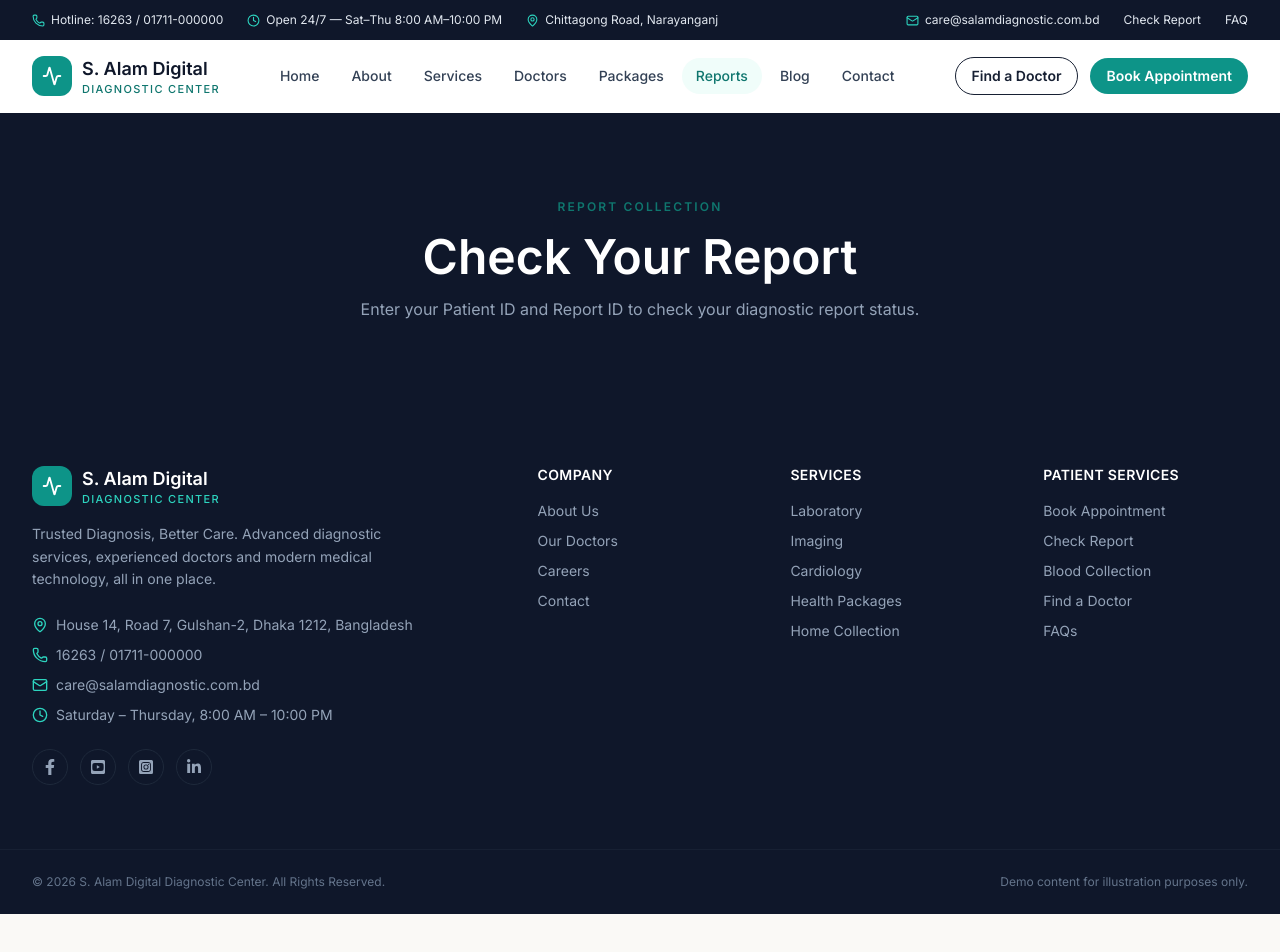
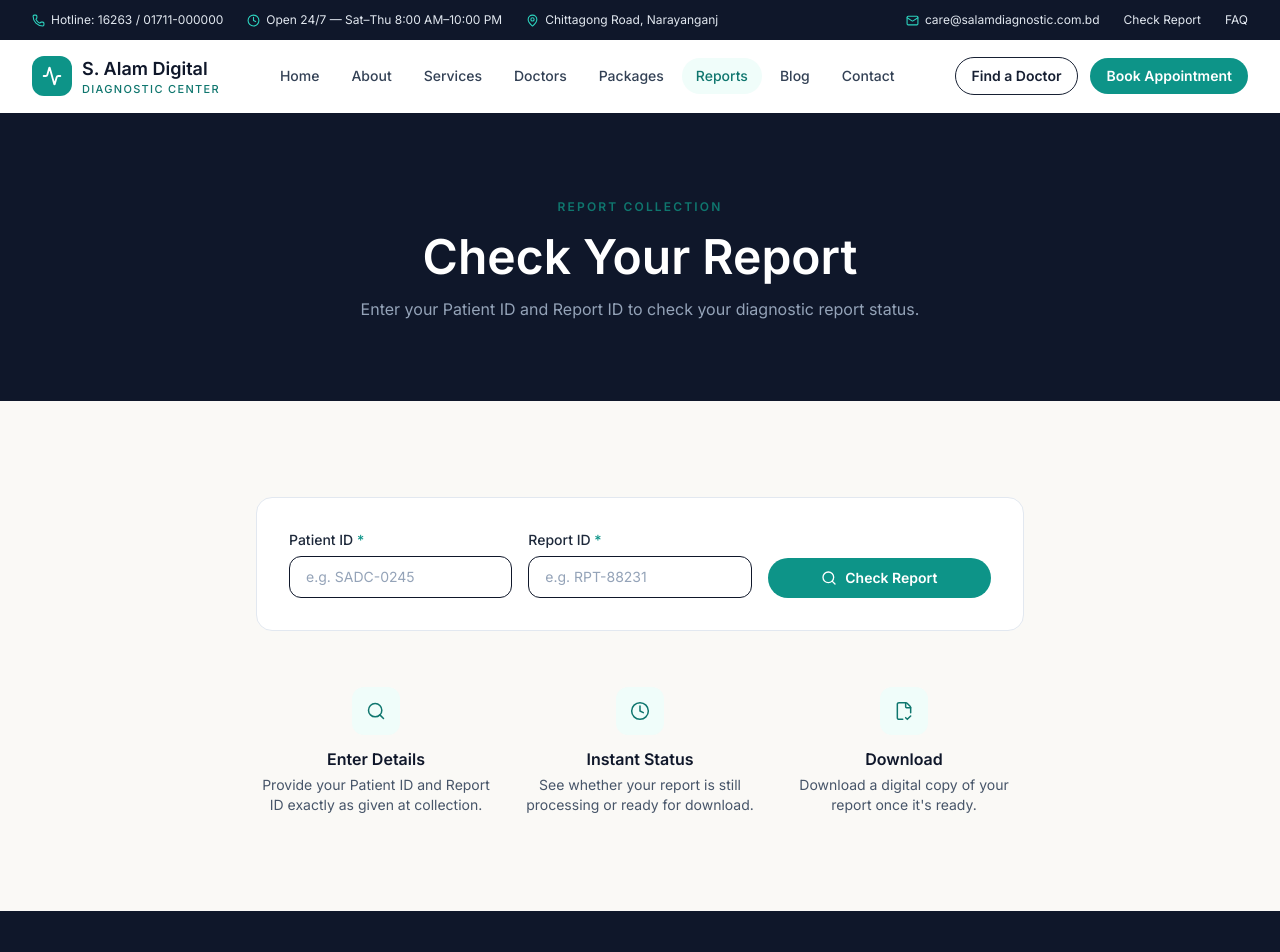
Before and after one commit to Mostofa-zaman/Diognostic, a Next.js app: page /reports in a window 1280 px wide. Shown: the top 952 px of the page. Before the commit the page ends 914 px from the top, so only its background shows below. Built offline with nearby package versions, Linux system fonts and the light colour scheme.

Commit message:
feat(common/ReportCheckerID.jsx): complete report checker section with workflow steps

```diff
--- a/src/app/(pages)/reports/page.jsx
+++ b/src/app/(pages)/reports/page.jsx
@@ -1,3 +1,4 @@
+import ReportCheckerID from "@/components/reportsPage/ReportCheckerID";
 import ReportCollection from "@/components/reportsPage/ReportCollection";
 
 
@@ -5,6 +6,7 @@ export default function ReportsPage() {
   return (
     <>
     <ReportCollection/>
+    <ReportCheckerID/>
     </>
 
   )
--- a/src/components/reportsPage/ReportCheckerID.jsx
+++ b/src/components/reportsPage/ReportCheckerID.jsx
@@ -1,5 +1,8 @@
-import Card from "../common/Card";
+import Card from "@/components/common/Card";
+import Icon from "@/components/common/IconProvider";
 import ReportChecker from "../common/ReportChecker";
+
+
 
 const steps = [
   { icon: "search", title: "Enter Details", text: "Provide your Patient ID and Report ID exactly as given at collection." },
@@ -7,16 +10,30 @@ const steps = [
   { icon: "file-check", title: "Download", text: "Download a digital copy of your report once it's ready." },
 ];
 
+export default function ReportCheckerID() {
+  return (
+    <>
 
-export default function ReportsPage() {
-  return (
-    <section className="section-py">
-      <div className="container-xl">
-        <Card className="mx-auto max-w-3xl p-6 md:p-8">
-         <ReportChecker/>
-        </Card>
-      </div>
 
-    </section>
+      <section className="section-py">
+        <div className="container-xl">
+          <Card className="mx-auto max-w-3xl p-6 md:p-8">
+            <ReportChecker />
+          </Card>
+
+          <div className="mx-auto mt-14 grid max-w-3xl gap-6 sm:grid-cols-3">
+            {steps.map((s) => (
+              <div key={s.title} className="text-center">
+                <span className="mx-auto flex h-12 w-12 items-center justify-center rounded-xl bg-teal-50 text-teal-700">
+                  <Icon name={s.icon} size={20} />
+                </span>
+                <h3 className="mt-3 font-display text-base font-semibold text-navy-900">{s.title}</h3>
+                <p className="mt-1 text-sm text-navy-500">{s.text}</p>
+              </div>
+            ))}
+          </div>
+        </div>
+      </section>
+    </>
   );
 }
```
